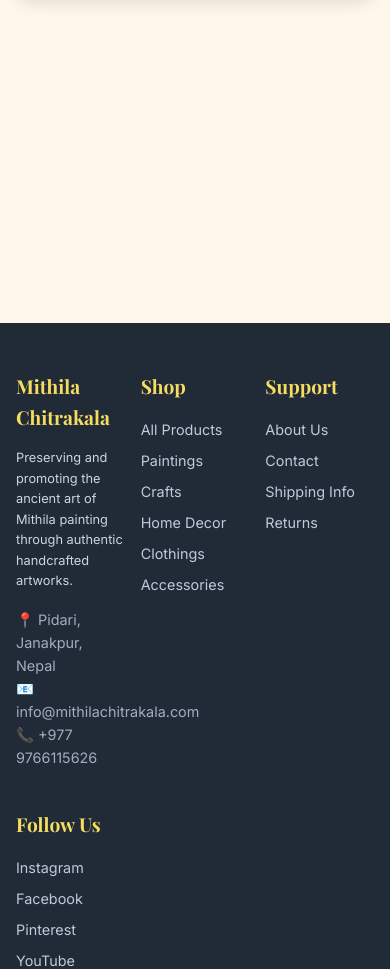
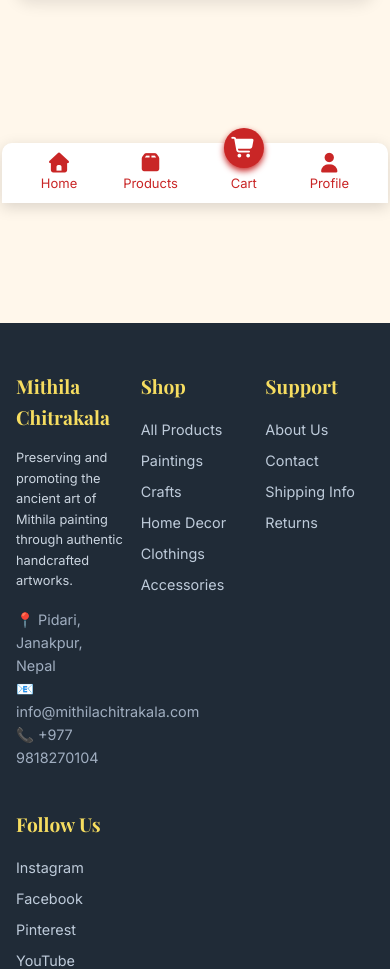
Before and after one commit to AlexTaigour/Mithila-ChitraKala-Store, a website: page pages/cart.html in a window 390 px wide. Shown: the part 641-1610 px from the top of the page. Drawn offline with nearby package versions, Linux system fonts and the light colour scheme; no server answers; files whose address does not match are found by name.

Commit message:
Update cart.html

```diff
--- a/pages/cart.html
+++ b/pages/cart.html
@@ -27,18 +27,19 @@
                 <li><a href="index.html" data-testid="link-contact">Contact</a></li>
             </ul>
 
-            <div class="mobile-menu-toggle" data-testid="button-mobile-menu">
-                <span></span>
-                <span></span>
-                <span></span>
-            </div>
-
             <a href="cart.html" class="cart-icon" data-testid="link-cart">
                 <i class="fa-solid fa-cart-shopping"></i> Cart
                 <span class="cart-count" data-testid="text-cart-count">0</span>
             </a>
         </div>
     </nav>
+
+    <div class="bottom-nav">
+         <a href="/"><i class="fa-solid fa-house"></i><span>Home</span></a>
+         <a href="products.html"><i class="fa-solid fa-box"></i><span>Products</span></a>
+         <a href="#" class="active"><i class="fa-solid fa-cart-shopping"></i><span>Cart</span></a>
+         <a href="profile.html"><i class="fa-solid fa-user"></i><span>Profile</span></a>
+    </div>
 
     <!-- Cart Page Content -->
     <main class="cart-page">
@@ -94,7 +95,7 @@
                     <div id="contact" style="color: #A0AEC0;">
                         📍 Pidari, Janakpur, Nepal<br>
                         📧 info@mithilachitrakala.com<br>
-                        📞 +977 9766115626
+                        📞 +977 9818270104
                     </div>
                 </div>
 
```
